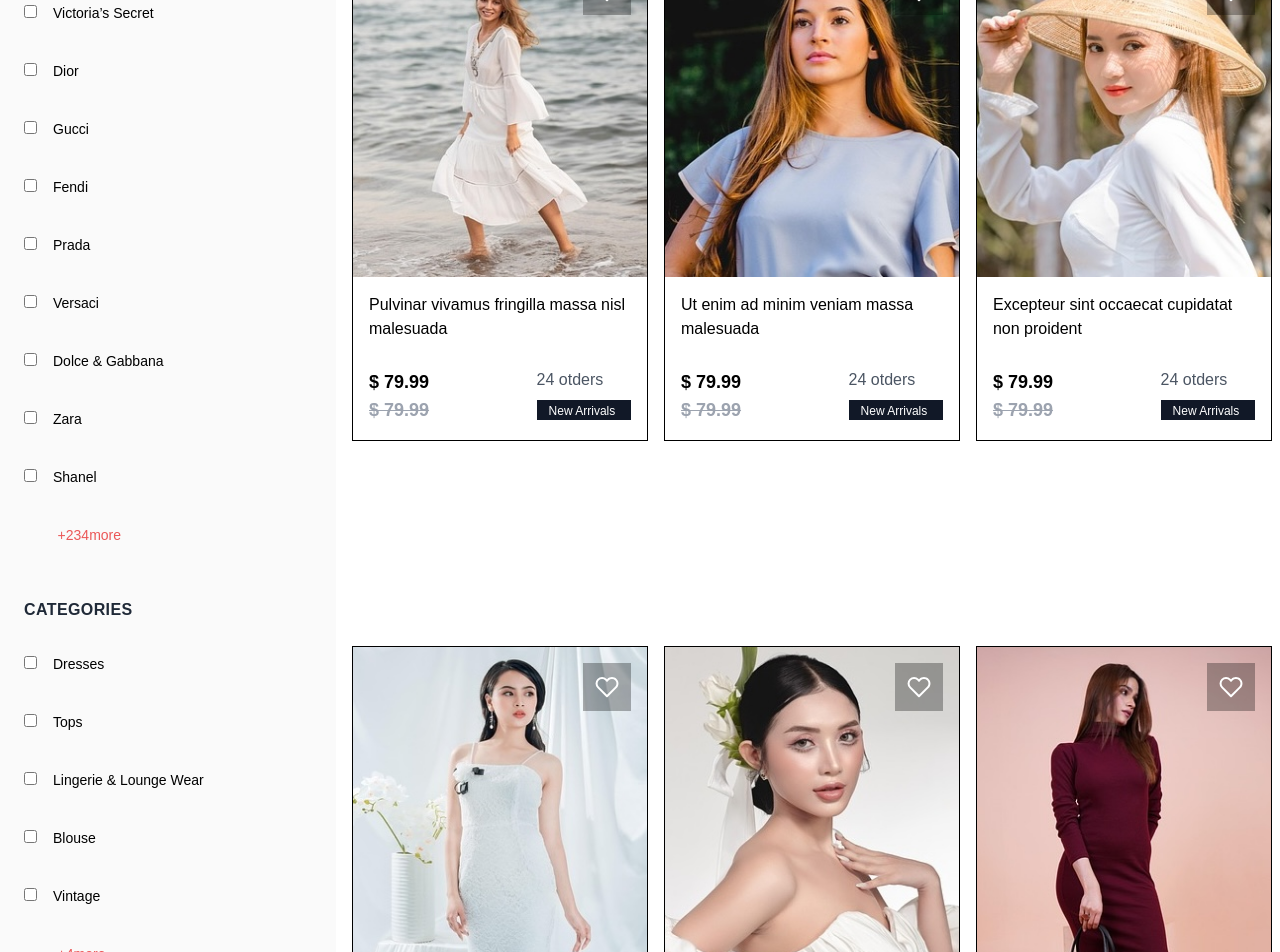
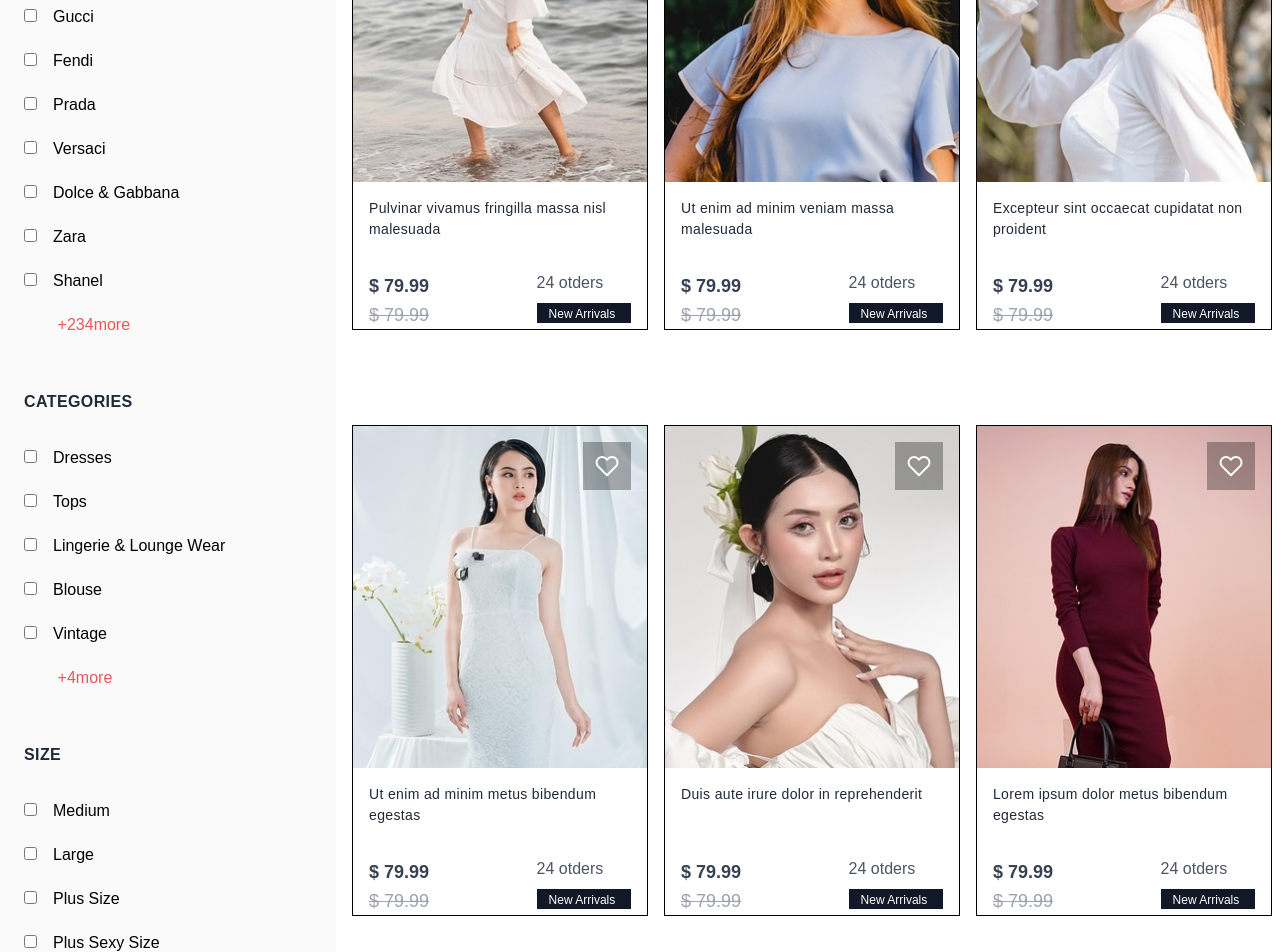
Before and after one commit to EugeneLevkovych/tailwind-lauras-closing, a React (Vite) app: page / in a window 1280 px wide. Shown: the part 1140-2092 px from the top of the page. Built offline with nearby package versions, Linux system fonts and the light colour scheme.

Commit message:
add space-y

```diff
--- a/src/components/Brands.jsx
+++ b/src/components/Brands.jsx
@@ -28,7 +28,7 @@ export default function Brands() {
     return (
 <div>
     <p className="font-semibold tracking-wide uppercase text-gray1 mb-8">Brands</p>
-    <form className="flex flex-col gap-y-4.5 text-sm">
+    <form className="space-y-5">
        <Checkbox name={'hm'} id={'hm-id'} label={'H&M'} checked={filterChecks.hm} onChange={handleFilterChange} />
        <Checkbox name={'mark_spencer'} id={'mark_spencer-id'} label={'Mark & Spencer'} checked={filterChecks.mark_spencer} onChange={handleFilterChange} />
        <Checkbox name={'victorias_secret'} id={'victorias_secret-id'} label={'Victoria’s Secret'} checked={filterChecks.victorias_secret} onChange={handleFilterChange} />
--- a/src/components/Card.jsx
+++ b/src/components/Card.jsx
@@ -1,18 +1,18 @@
 export default function Card({ productObj }) {
     return (
-    <li className="relative h-[30.7rem] w-full sm:w-[calc((100%-20px)/2)] xl:w-[calc((100%-40px)/3)] border border-solid">
+    <li className="relative h-[30.7rem] w-[18.5rem] xl:w-[calc((100%-40px)/3)] border border-solid">
      <div className="flex justify-center items-center absolute top-4 right-4 size-12 bg-black/30">
        <svg className="stroke-white fill-transparent size-6">
           <use href="./sprite.svg#icon-heart"></use>
        </svg>
      </div>
-        <img className="h-2/3 w-full" src={productObj.photoName} alt="Girl" />
+        <img className="h-[21.4rem] max-w-[18.7rem] w-full" src={productObj.photoName} alt="Girl" />
          <div className="p-4 flex flex-col justify-between h-1/3">
-          <p className="text-gray-dark">{productObj.name}</p>
+          <p className="text-sm font-medium tracking-wide leading-[1.5] text-gray1">{productObj.name}</p>
           <div className="flex justify-between">
             <div className="flex flex-col">
-               <p className="text-lg font-semibold text-price-black">{productObj.price}</p>
-               <p className="text-lg font-semibold line-through text-gray-lighter">{productObj.price}</p>
+               <p className="text-lg font-semibold leading-[1.7] text-black1">{productObj.price}</p>
+               <p className="text-lg line-through text-gray-lighter">{productObj.price}</p>
             </div>
             <div className="flex flex-col gap-2">
                <p className="text-gray-darker">24 otders</p>
--- a/src/components/Cards.jsx
+++ b/src/components/Cards.jsx
@@ -6,7 +6,7 @@ const products = PRODUCTS_DATA;
 
 
     return (
-        <ul className="flex flex-wrap gap-4 md:pl-4">
+        <ul className="flex flex-wrap gap-4 lg:pl-4">
             {products.map((product) => {
             return <Card productObj={product} key={product.id} />})}
         </ul>
--- a/src/components/Categories.jsx
+++ b/src/components/Categories.jsx
@@ -22,7 +22,7 @@ const [filterChecks, setFilterChecks] = useState({
     return (
 <div>
     <p className="font-semibold tracking-wide uppercase text-gray1 mb-8">Categories</p>
-    <form className="flex flex-col gap-y-4.5 text-sm">
+    <form className="space-y-5">
           <Checkbox name={'dresses'} id={'dresses-id'} label={'Dresses'} checked={filterChecks.dresses} onChange={handleFilterChange} />
           <Checkbox name={'tops'} id={'tops-id'} label={'Tops'} checked={filterChecks.tops} onChange={handleFilterChange} />
           <Checkbox name={'lingerie_lounge_wear'} id={'lingerie_lounge_wear-id'} label={'Lingerie & Lounge Wear'} checked={filterChecks.lingerie_lounge_wear} onChange={handleFilterChange} />
--- a/src/components/Checkbox.jsx
+++ b/src/components/Checkbox.jsx
@@ -1,6 +1,6 @@
 export default function Checkbox({ name, id, label, value = "", checked, onChange }) {
     return (
-  <div className="mb-5">
+  <div>
     <input className="accent-red-light text-sm tracking-wide gray1" type="checkbox" name={name} value={value} id={id} checked={checked} onChange={onChange}/>
     <label className="ml-4" htmlFor={id}>{label}</label>
   </div>
--- a/src/components/Filters.jsx
+++ b/src/components/Filters.jsx
@@ -21,7 +21,7 @@ export default function Filters() {
     return (
 <div>
     <p className="font-semibold tracking-wide uppercase text-gray1 mb-8">Filters</p>
-    <form className="flex flex-col gap-y-4.5 text-sm">
+    <form className="space-y-5">
      <Checkbox name={'women'} id={'women-id'} label={'Women'} checked={filterChecks.women} onChange={handleFilterChange} />
      <Checkbox name={'ladies'} id={'ladies-id'} label={'Ladies'} checked={filterChecks.ladies} onChange={handleFilterChange} />
      <Checkbox name={'girls'} id={'girls-id'} label={'Girls'} checked={filterChecks.girls} onChange={handleFilterChange} />
--- a/src/components/SideBar.jsx
+++ b/src/components/SideBar.jsx
@@ -8,7 +8,7 @@ import Size from "./Size";
 export default function SideBar() {
 
     return (
-        <div className="flex flex-col gap-[3.3rem] max-w-84 w-full px-6 py-10 bg-white-dark">
+        <div className="hidden lg:flex flex-col gap-[3.3rem] max-w-84 w-full px-6 py-10 bg-white-dark">
            <PricesRange />
            <Filters />
            <Brands />
--- a/src/components/Size.jsx
+++ b/src/components/Size.jsx
@@ -21,7 +21,7 @@ const [filterChecks, setFilterChecks] = useState({
     return (
 <div>
     <p className="font-semibold tracking-wide uppercase text-gray1 mb-8">Size</p>
-    <form className="flex flex-col gap-y-4.5 text-sm">
+    <form className="space-y-5">
         <Checkbox name={'medium'} id={'medium-id'} label={'Medium'} checked={filterChecks.medium} onChange={handleFilterChange} />
         <Checkbox name={'large'} id={'large-id'} label={'Large'} checked={filterChecks.large} onChange={handleFilterChange} />
         <Checkbox name={'plus_size'} id={'plus_size-id'} label={'Plus Size'} checked={filterChecks.plus_size} onChange={handleFilterChange} />
```
